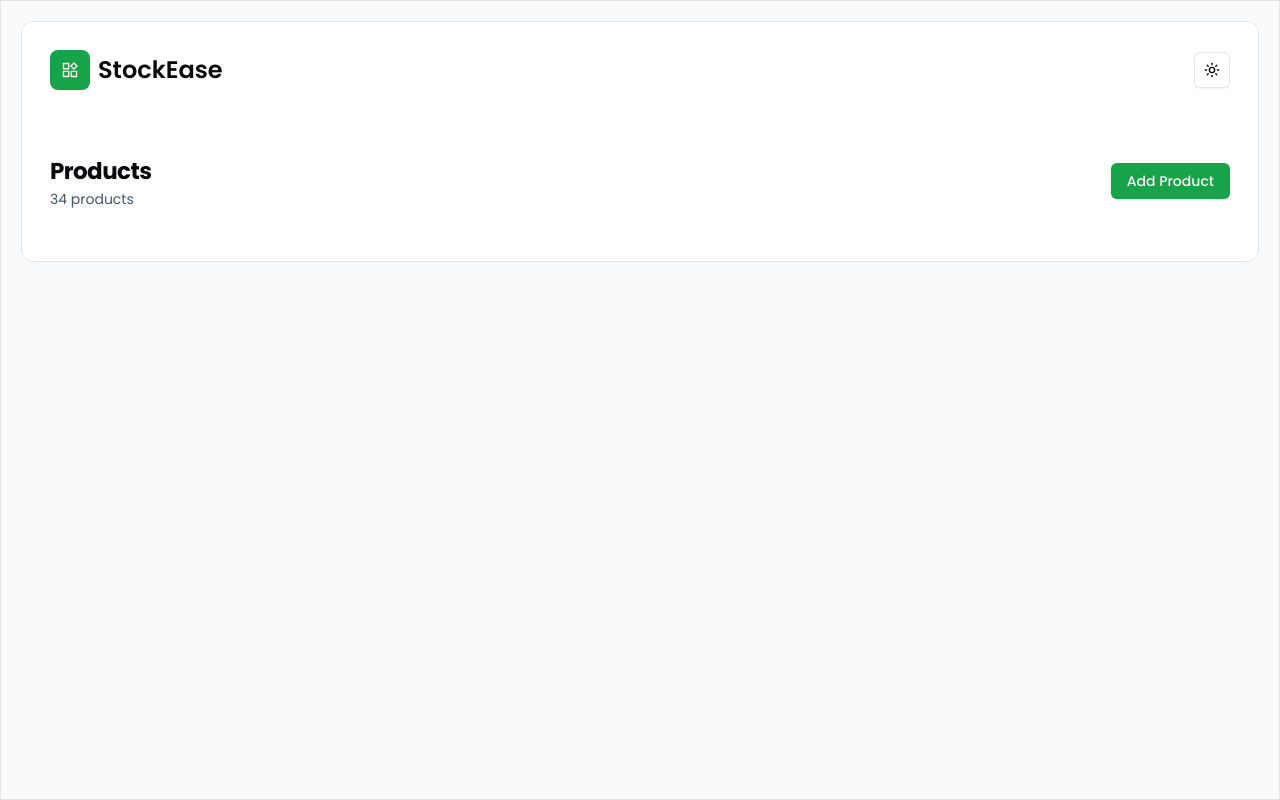
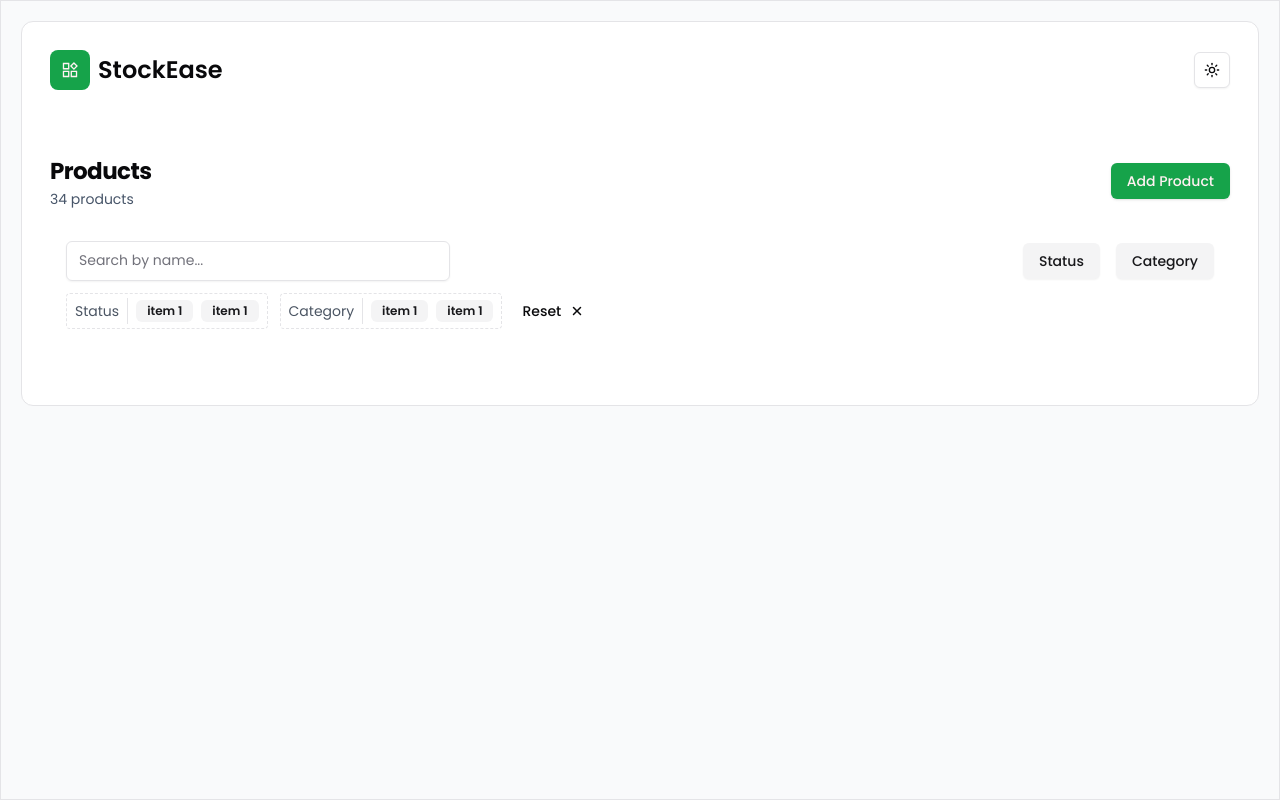
Before and after one commit to debbieellis7/stock-ease, a Next.js app: page / in a window 1280 px wide. Built offline with nearby package versions, Linux system fonts and the light colour scheme.

Commit message:
Add initial ProductTable component with filter area

```diff
--- a/package.json
+++ b/package.json
@@ -10,6 +10,7 @@
   },
   "dependencies": {
     "@radix-ui/react-dropdown-menu": "^2.1.2",
+    "@radix-ui/react-separator": "^1.1.0",
     "@radix-ui/react-slot": "^1.1.0",
     "class-variance-authority": "^0.7.0",
     "clsx": "^2.1.1",
--- /dev/null
+++ b/src/components/Products/FilterArea.tsx
@@ -0,0 +1,38 @@
+// External dependencies
+import { IoClose } from "react-icons/io5";
+
+// Internal components
+import { Separator } from "../ui/separator";
+import { Badge } from "../ui/badge";
+import { Button } from "../ui/button";
+
+export default function FilterArea() {
+  return (
+    <div className="flex gap-3">
+      {/* Status */}
+      <div className="border-dashed border rounded-sm p-1 flex gap-2 items-center px-2 text-sm">
+        <span className="text-gray-600">Status</span>
+        <Separator orientation="vertical" />
+        <div className="flex gap-2 items-center">
+          <Badge variant="secondary">item 1</Badge>
+          <Badge variant="secondary">item 1</Badge>
+        </div>
+      </div>
+
+      {/* Category */}
+      <div className="border-dashed border rounded-sm p-1 flex gap-2 items-center px-2 text-sm">
+        <span className="text-gray-600">Category</span>
+        <Separator orientation="vertical" />
+        <div className="flex gap-2 items-center">
+          <Badge variant="secondary">item 1</Badge>
+          <Badge variant="secondary">item 1</Badge>
+        </div>
+      </div>
+
+      <Button variant="ghost" className="p-1 px-2">
+        <span>Reset</span>
+        <IoClose />
+      </Button>
+    </div>
+  );
+}
--- /dev/null
+++ b/src/components/Products/ProductTable.tsx
@@ -0,0 +1,24 @@
+// Internal components
+import { Input } from "../ui/input";
+import { Button } from "../ui/button";
+import FilterArea from "./FilterArea";
+
+export default function ProductTable() {
+  return (
+    <div className="">
+      <div className="flex flex-col gap-3 mb-8 mt-6">
+        <div className="flex items-center justify-between">
+          <Input placeholder="Search by name..." className="max-w-sm h-10" />
+          <div className="flex items-center gap-4">
+            <Button variant="secondary">Status</Button>
+            <Button variant="secondary">Category</Button>
+          </div>
+        </div>
+
+        <FilterArea />
+      </div>
+
+      <div></div>
+    </div>
+  );
+}
--- a/src/components/Table/index.tsx
+++ b/src/components/Table/index.tsx
@@ -1,5 +1,6 @@
 import { Button } from "../ui/button";
 import { Card, CardContent, CardHeader, CardTitle } from "../ui/card";
+import ProductTable from "../Products/ProductTable";
 
 export default function Table() {
   return (
@@ -14,7 +15,9 @@ export default function Table() {
         </div>
       </CardHeader>
 
-      <CardContent></CardContent>
+      <CardContent>
+        <ProductTable />
+      </CardContent>
     </Card>
   );
 }
--- /dev/null
+++ b/src/components/ui/badge.tsx
@@ -0,0 +1,36 @@
+import * as React from "react"
+import { cva, type VariantProps } from "class-variance-authority"
+
+import { cn } from "@/lib/utils"
+
+const badgeVariants = cva(
+  "inline-flex items-center rounded-md border px-2.5 py-0.5 text-xs font-semibold transition-colors focus:outline-none focus:ring-2 focus:ring-ring focus:ring-offset-2",
+  {
+    variants: {
+      variant: {
+        default:
+          "border-transparent bg-primary text-primary-foreground shadow hover:bg-primary/80",
+        secondary:
+          "border-transparent bg-secondary text-secondary-foreground hover:bg-secondary/80",
+        destructive:
+          "border-transparent bg-destructive text-destructive-foreground shadow hover:bg-destructive/80",
+        outline: "text-foreground",
+      },
+    },
+    defaultVariants: {
+      variant: "default",
+    },
+  }
+)
+
+export interface BadgeProps
+  extends React.HTMLAttributes<HTMLDivElement>,
+    VariantProps<typeof badgeVariants> {}
+
+function Badge({ className, variant, ...props }: BadgeProps) {
+  return (
+    <div className={cn(badgeVariants({ variant }), className)} {...props} />
+  )
+}
+
+export { Badge, badgeVariants }
--- /dev/null
+++ b/src/components/ui/input.tsx
@@ -0,0 +1,22 @@
+import * as React from "react"
+
+import { cn } from "@/lib/utils"
+
+const Input = React.forwardRef<HTMLInputElement, React.ComponentProps<"input">>(
+  ({ className, type, ...props }, ref) => {
+    return (
+      <input
+        type={type}
+        className={cn(
+          "flex h-9 w-full rounded-md border border-input bg-transparent px-3 py-1 text-base shadow-sm transition-colors file:border-0 file:bg-transparent file:text-sm file:font-medium file:text-foreground placeholder:text-muted-foreground focus-visible:outline-none focus-visible:ring-1 focus-visible:ring-ring disabled:cursor-not-allowed disabled:opacity-50 md:text-sm",
+          className
+        )}
+        ref={ref}
+        {...props}
+      />
+    )
+  }
+)
+Input.displayName = "Input"
+
+export { Input }
--- /dev/null
+++ b/src/components/ui/separator.tsx
@@ -0,0 +1,31 @@
+"use client"
+
+import * as React from "react"
+import * as SeparatorPrimitive from "@radix-ui/react-separator"
+
+import { cn } from "@/lib/utils"
+
+const Separator = React.forwardRef<
+  React.ElementRef<typeof SeparatorPrimitive.Root>,
+  React.ComponentPropsWithoutRef<typeof SeparatorPrimitive.Root>
+>(
+  (
+    { className, orientation = "horizontal", decorative = true, ...props },
+    ref
+  ) => (
+    <SeparatorPrimitive.Root
+      ref={ref}
+      decorative={decorative}
+      orientation={orientation}
+      className={cn(
+        "shrink-0 bg-border",
+        orientation === "horizontal" ? "h-[1px] w-full" : "h-full w-[1px]",
+        className
+      )}
+      {...props}
+    />
+  )
+)
+Separator.displayName = SeparatorPrimitive.Root.displayName
+
+export { Separator }
```
Also changed, not shown: 1 other file (tests, documents, lock files or other folders).
